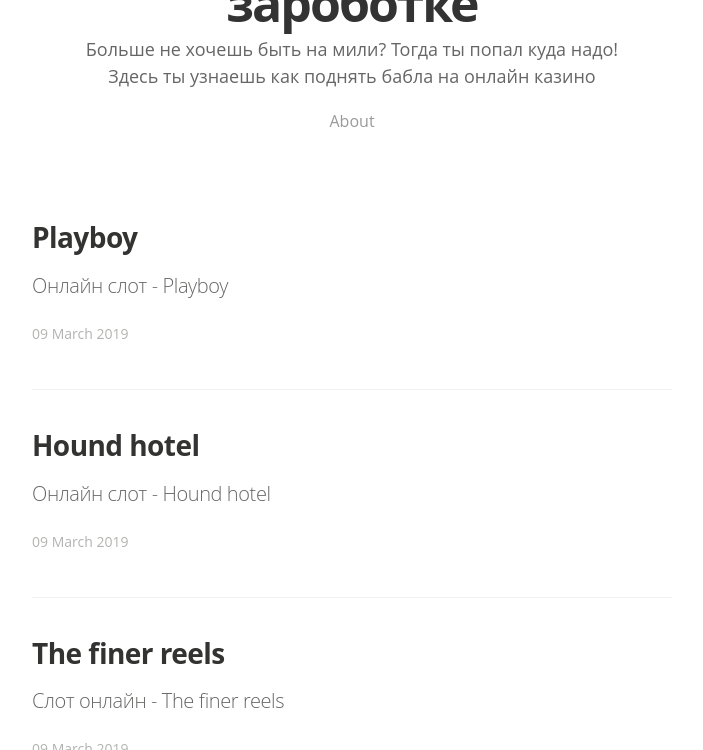
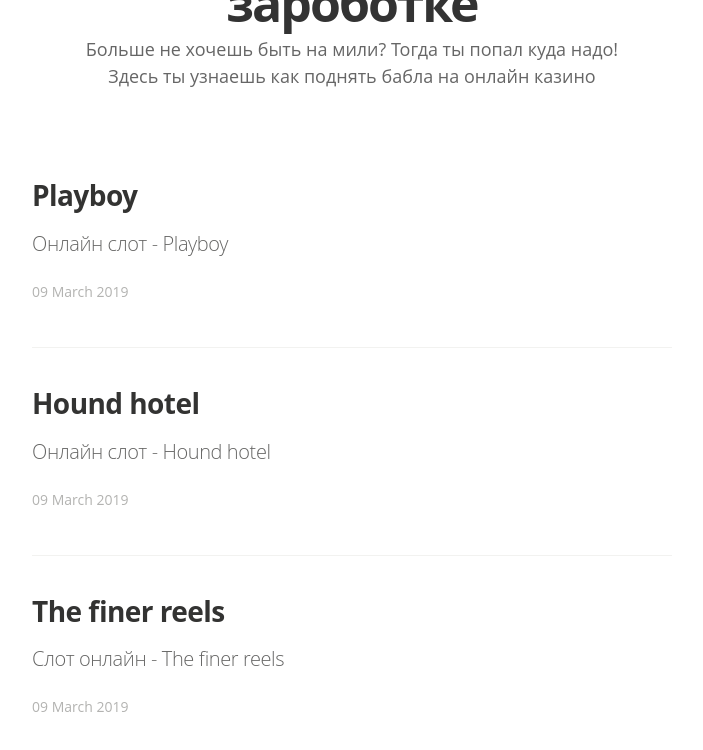
Before and after one commit to AndreyDero/AndreyDero.github.io, a Jekyll site: the page built from index.html, in a window 1280 px wide and 900 px high, scrolled down 456 px, cut to the strip 150-900 px from the top of the window. Shown: the whole strip, without its empty margins (288-991 px from the left). Built offline with Jekyll 4.4.1, drawn with Linux system fonts in a browser that asks for light colours; nearby versions of some CDN libraries; some web fonts are replaced; the list of posts is cut into pages by our own code.

Commit message:
Update index.html

```diff
--- a/index.html
+++ b/index.html
@@ -23,7 +23,7 @@
             &nbsp;&nbsp;·&nbsp;&nbsp;
         {% endif %}
       {% endfor %}
-      <a href={{ "/about/" | prepend: site.baseurl }}>About</a>
+
     </div>
 </header>
 
```
